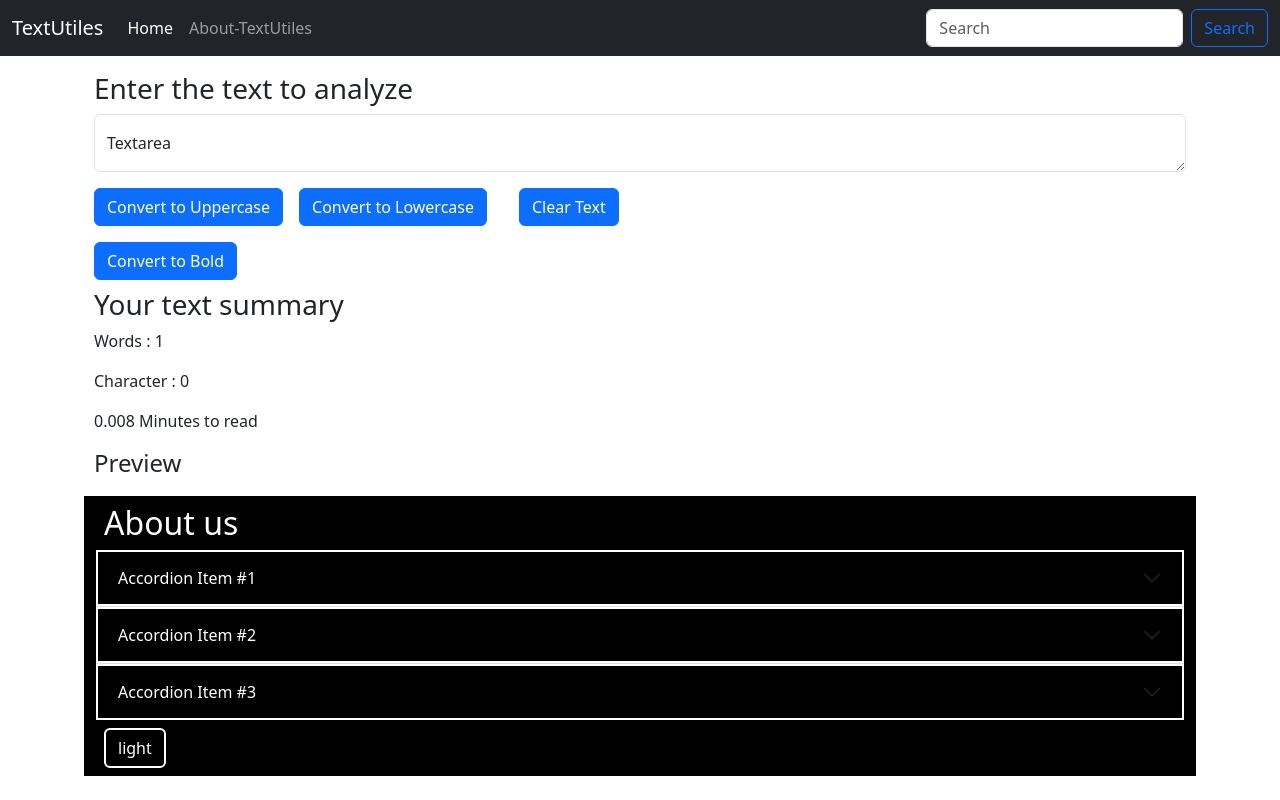
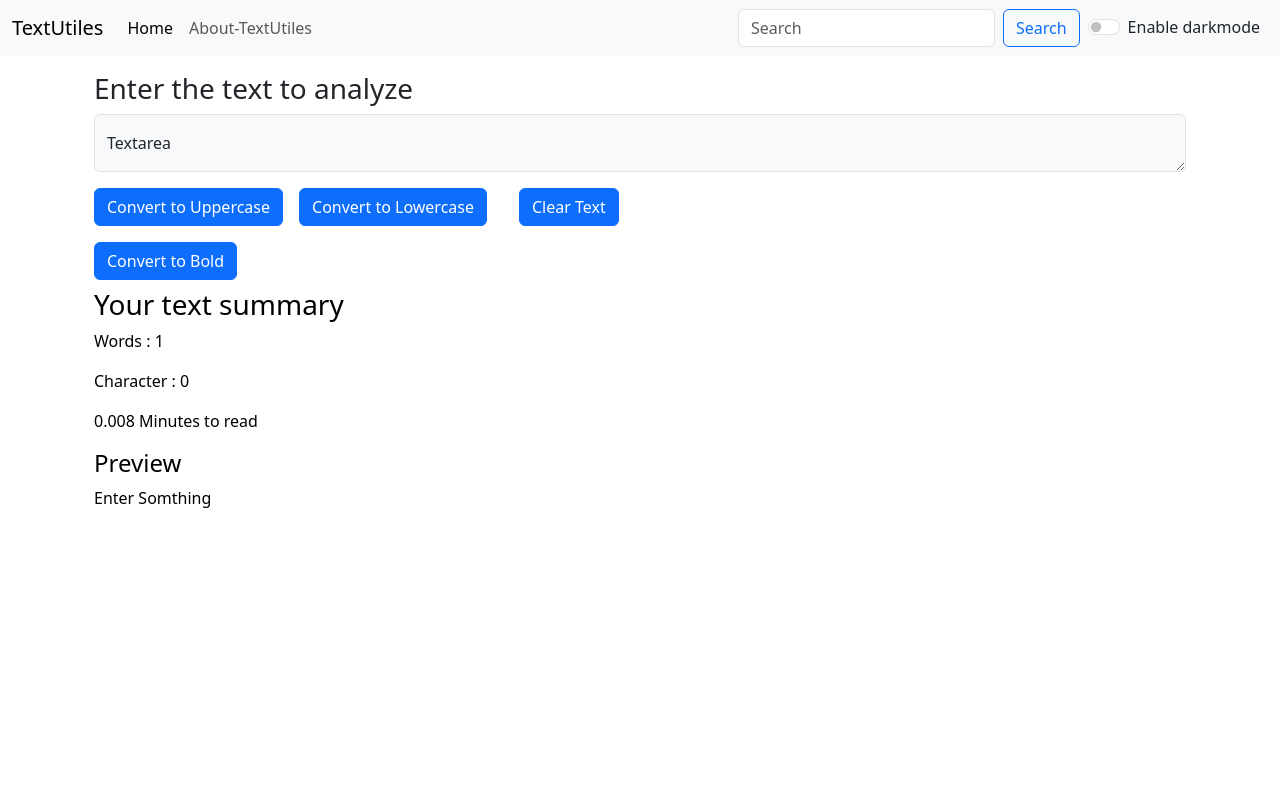
Before and after one commit to Aj-1872/React.js, a React (Create React App) app: page / in a window 1280 px wide. Built offline with nearby package versions, Linux system fonts and the light colour scheme.

Commit message:
DarkMode added

```diff
--- a/src/App.js
+++ b/src/App.js
@@ -1,18 +1,37 @@
-import React from 'react';
+import React, { useState } from 'react';
 import Navbar from './component/Navbar';
 import TextForm from './component/TextForm';
-import About from './component/About';
+// import About from './component/About';
 import './App.css';
 
 function App() {
+  const [mode, setMode] = useState('light'); // weather dark mode is enable or not.
+  const [reverseMode, setReverseMode] = useState('dark');
+  const toggleMode =()=>{
+
+
+    if(mode === 'light'){
+    setMode('dark');
+    setReverseMode('light')
+    document.body.style.backgroundColor = '#212529';
+    }
+    else{
+      setMode('light');
+      setReverseMode('dark');
+    document.body.style.backgroundColor = 'white';
+
+
+    }
+  }
+
   return (
     <div>
-      <Navbar title="TextUtiles" />
+      <Navbar title="TextUtiles" mode={mode} toggleMode={toggleMode} revMode={reverseMode} />
       <div className="container my-3">
-        <TextForm heading="Enter the text to analyze" />
+        <TextForm heading="Enter the text to analyze" mode={mode} revMode={reverseMode} />
       </div>
       <div className="container">
-        <About />
+        {/* <About /> */}
       </div>
     </div>
   );
--- a/src/component/Navbar.js
+++ b/src/component/Navbar.js
@@ -1,11 +1,10 @@
 import React from "react";
-import PropTypes from 'prop-types'
-
+import PropTypes from "prop-types";
 
 export default function Navbar(x) {
   return (
     <div>
-      <nav className="navbar navbar-expand-lg navbar-dark bg-dark">
+      <nav className={`navbar navbar-expand-lg navbar-${x.mode} bg-${x.mode}`}>
         <div className="container-fluid">
           <a className="navbar-brand" href="/">
             {x.title}
@@ -46,19 +45,30 @@ export default function Navbar(x) {
               </button>
             </form>
           </div>
+          <div className="form-check form-switch mx-2">
+            <input
+              className="form-check-input"
+              type="checkbox"
+              role="switch"
+              id="flexSwitchCheckDefault"
+              onClick={x.toggleMode}
+            />
+            <label className={`form-check-label text-${x.revMode} `} htmlFor="flexSwitchCheckDefault">
+              {`Enable ${x.revMode}mode`}
+            </label>
+          </div>
         </div>
       </nav>
     </div>
   );
 }
 
-
-Navbar.propTypes={
-    title: PropTypes.string.isRequired,
-    aboutText: PropTypes.string.isRequired
-}
+Navbar.propTypes = {
+  title: PropTypes.string.isRequired,
+  aboutText: PropTypes.string.isRequired,
+};
 
 Navbar.defaultProps = {
-    title: 'TextUtiles',
-    aboutText: 'About-TextUtiles'
-}
+  title: "TextUtiles",
+  aboutText: "About-TextUtiles",
+};
--- a/src/component/TextForm.js
+++ b/src/component/TextForm.js
@@ -46,12 +46,12 @@ export default function TextForm(x) {
 
   return (
     <>
-    <div className="container">
+    <div className={`container text-${x.revMode} `} >
 
       <form>
       <h3>{x.heading}</h3>
       <div className="form-floating">
-           <textarea className="form-control" placeholder="Leave a comment here" id="floatingTextarea" value={text} onChange={handleOnChange} style={{ fontWeight: isBold ? 'bold' : 'normal' }}></textarea>
+           <textarea  className={`form-control bg-${x.mode}`} placeholder="Leave a comment here" id="floatingTextarea" value={text} onChange={handleOnChange} style={{ fontWeight: isBold ? 'bold' : 'normal',color: x.mode=== 'dark'? 'white':'black' }}></textarea>
            <label htmlFor="floatingTextarea">{x.label}</label>
       </div>
       </form>
@@ -67,20 +67,22 @@ export default function TextForm(x) {
 
     </div>
 
-    <div className="container my-2">
+    <div className={`container my-2 `} style={{color: x.mode=== 'dark'? 'white':'black'}}>
 
       <h3>Your text summary</h3>
       <p>Words : {word} </p>
       <p>Character : {character}</p>
       <p>{((word)*0.008)} Minutes to read</p>
       <h4>Preview</h4>
-      <p>{text}</p>
+      <p>{text.length > 0 ? text : "Enter Somthing"}</p>
 
     </div>
     </>
   );
 }
 
+// text-${x.revMode}
+
 TextForm.defaultProps = {
   label: 'Textarea',
   heading: 'Enter the text to analyze'
```
